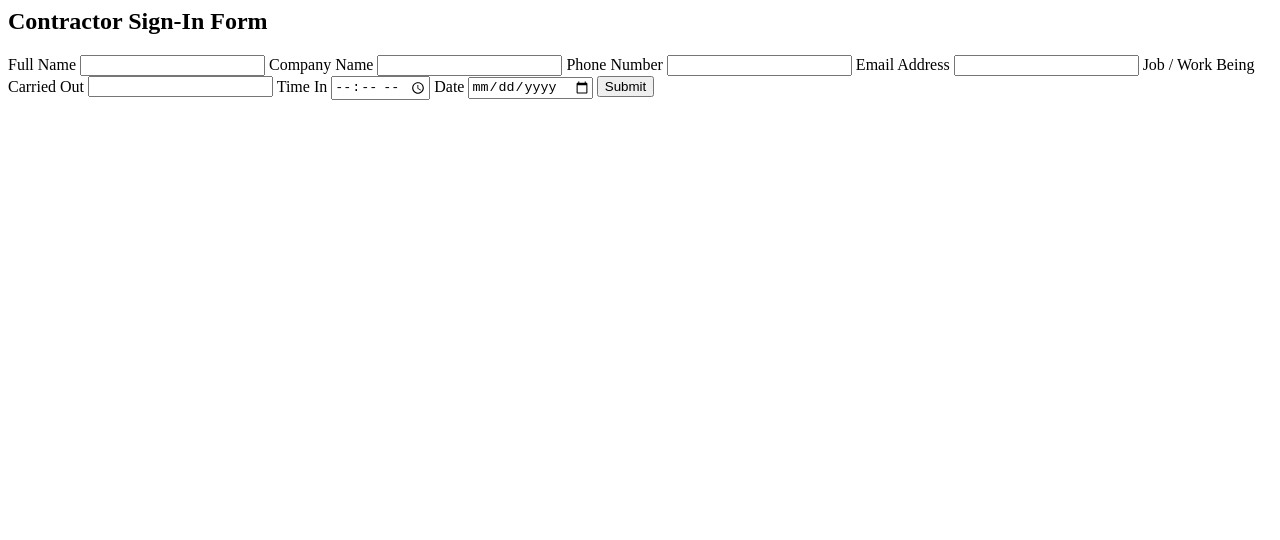
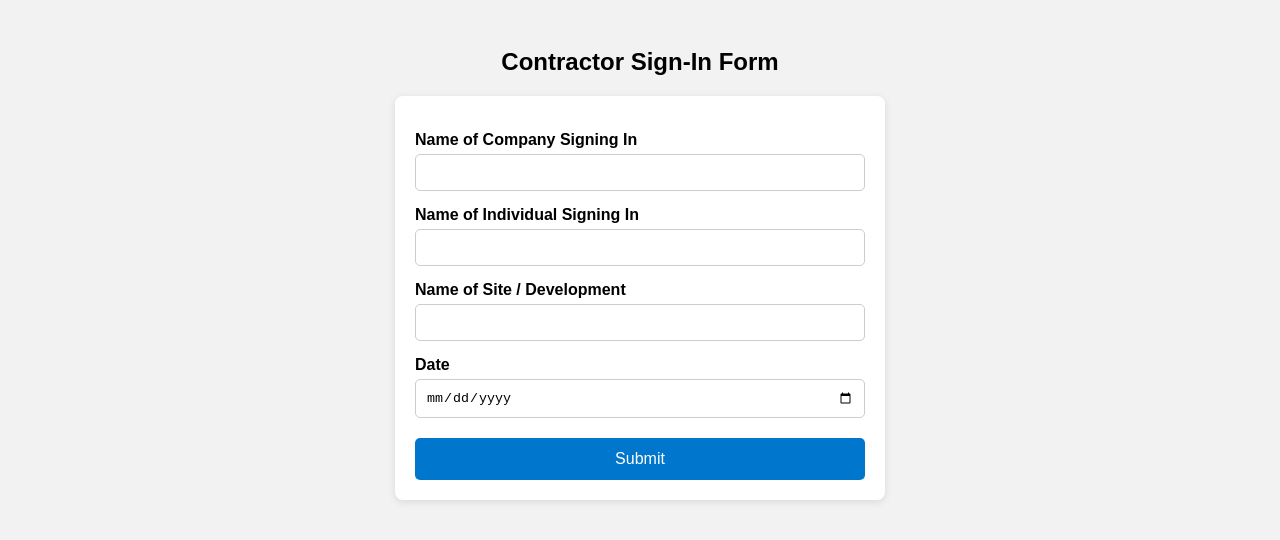
Before and after one commit to LeeWolves73/Contractor-sign-in-form, a plain HTML site: page index.html in a window 1280 px wide. Drawn offline with Linux system fonts and the light colour scheme.

Commit message:
Update index.html

```diff
--- a/index.html
+++ b/index.html
@@ -1,38 +1,84 @@
+<!DOCTYPE html>
+<html lang="en">
+<head>
+    <meta charset="UTF-8">
+    <meta name="viewport" content="width=device-width, initial-scale=1.0">
+    <title>Contractor Sign-In Form</title>
+
+    <style>
+        body {
+            font-family: Arial, sans-serif;
+            background: #f2f2f2;
+            padding: 20px;
+        }
+        h2 {
+            text-align: center;
+        }
+        form {
+            background: white;
+            padding: 20px;
+            border-radius: 8px;
+            max-width: 450px;
+            margin: auto;
+            box-shadow: 0 2px 8px rgba(0,0,0,0.1);
+        }
+        label {
+            display: block;
+            margin-top: 15px;
+            font-weight: bold;
+        }
+        input {
+            width: 100%;
+            padding: 10px;
+            margin-top: 5px;
+            border-radius: 5px;
+            border: 1px solid #ccc;
+            box-sizing: border-box;
+        }
+        button {
+            margin-top: 20px;
+            width: 100%;
+            padding: 12px;
+            background: #0077cc;
+            color: white;
+            font-size: 16px;
+            border: none;
+            border-radius: 5px;
+            cursor: pointer;
+        }
+        button:hover {
+            background: #005fa3;
+        }
+    </style>
+</head>
+
+<body>
+
+<h2>Contractor Sign-In Form</h2>
+
 <form action="https://api.web3forms.com/submit" method="POST">
 
-    <!-- REQUIRED: Your Web3Forms Access Key -->
+    <!-- REQUIRED Web3Forms Access Key -->
     <input type="hidden" name="access_key" value="b3f24ca4-36e4-4565-bf86-2359a2109e43">
 
-    <h2>Contractor Sign-In Form</h2>
+    <!-- Email address where notifications will be sent -->
+    <input type="hidden" name="email" value="lee@block-buddy.co.uk">
 
-    <label for="name">Full Name</label>
-    <input type="text" id="name" name="name" required>
-
-    <label for="company">Company Name</label>
+    <label for="company">Name of Company Signing In</label>
     <input type="text" id="company" name="company" required>
 
-    <label for="phone">Phone Number</label>
-    <input type="tel" id="phone" name="phone" required>
+    <label for="individual">Name of Individual Signing In</label>
+    <input type="text" id="individual" name="individual" required>
 
-    <label for="email">Email Address</label>
-    <input type="email" id="email" name="email" required>
-
-    <label for="job">Job / Work Being Carried Out</label>
-    <input type="text" id="job" name="job" required>
-
-    <label for="timein">Time In</label>
-    <input type="time" id="timein" name="timein" required>
+    <label for="site">Name of Site / Development</label>
+    <input type="text" id="site" name="site" required>
 
     <label for="date">Date</label>
     <input type="date" id="date" name="date" required>
 
-    <!-- Optional: redirect URL after submit -->
-    <input type="hidden" name="redirect" value="https://block-buddy.github.io/success.html">
-
     <button type="submit">Submit</button>
 </form>
 
-<!-- SUCCESS MESSAGE (optional auto-popup) -->
 <script>
 document.addEventListener("DOMContentLoaded", () => {
     const form = document.querySelector("form");
@@ -41,3 +87,6 @@ document.addEventListener("DOMContentLoaded", () => {
     });
 });
 </script>
+
+</body>
+</html>
```
